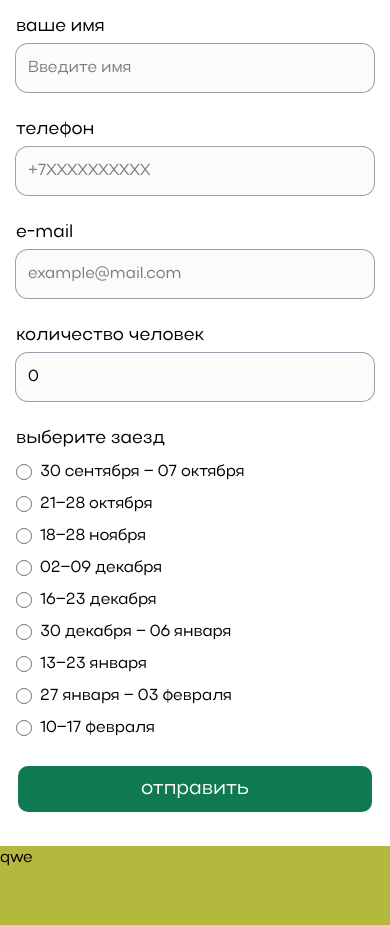
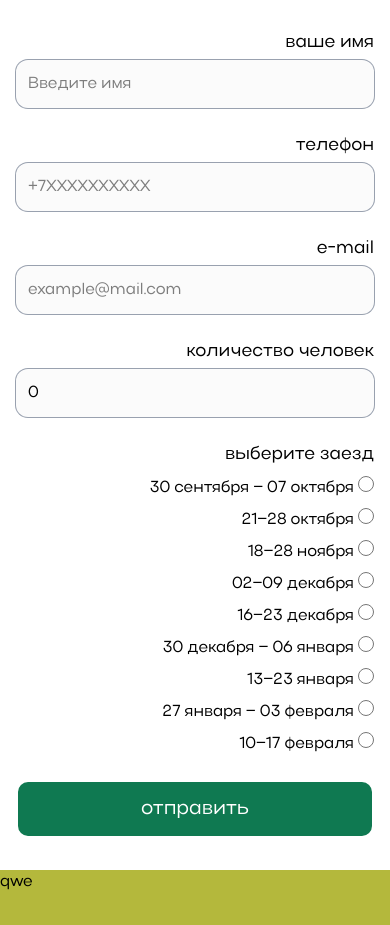
Before and after one commit to artashesGiv/yagodnaya-polyana, a Nuxt app: page / in a window 390 px wide. Shown: the part 5617-6542 px from the top of the page. Built offline with nearby package versions, Linux system fonts and the light colour scheme; a web font is replaced by a local one.

Commit message:
update form

```diff
--- a/assets/styles/main.css
+++ b/assets/styles/main.css
@@ -32,7 +32,7 @@ body {
   }
 
   .button {
-    @apply transition-base cursor-pointer rounded-xl border-2 px-[18px] py-[8px] text-[20px] md:px-[30px] md:py-[18px] md:text-[24px];
+    @apply transition-base cursor-pointer rounded-xl border-2 p-[12px] text-[20px] md:p-[18px] md:text-[24px] 2xl:px-[30px] 2xl:py-[18px] 2xl:text-[32px];
   }
 
   .button-secondary {
--- a/components/contacts-section.vue
+++ b/components/contacts-section.vue
@@ -2,7 +2,7 @@
   <section id="contacts" class="relative overflow-hidden">
     <nuxt-img
       src="/images/contacts/background.jpg"
-      class="h-[150px] w-full object-cover sm:h-[200px] md:h-[250px]"
+      class="h-[150px] w-full object-cover sm:h-[200px] md:h-[250px] lg:h-[300px] xl:h-full"
     />
     <nuxt-img
       src="/images/contacts/decoration-1.png"
@@ -10,7 +10,7 @@
     />
     <nuxt-img
       src="/images/contacts/decoration-2.png"
-      class="absolute top-0 left-[220px] z-3 w-[3860px] max-lg:hidden"
+      class="absolute top-0 left-[220px] z-3 w-[3860px] max-xl:hidden"
     />
     <h2
       class="font-druzhok absolute top-[24px] right-[24px] z-4 text-right text-[36px] text-white sm:right-[40px] sm:text-[50px] md:top-[40px] md:text-[60px] lg:top-[70px] lg:right-[70px] lg:text-[70px] xl:text-[100px] 2xl:top-[100px] 2xl:right-[100px]"
@@ -18,11 +18,10 @@
       НАШИ <br />
       КОНТАКТЫ
     </h2>
-    <!--    <contacts-form-->
-    <!--      class="absolute top-[150px] right-[150px] z-5 hidden w-full sm:top-[200px] md:top-[250px] lg:block"-->
-    <!--    />-->
-
-    <div class="relative z-5 w-full bg-white px-4 py-8 lg:hidden">
+    <contacts-form
+      class="absolute top-[20%] right-[10%] z-5 hidden w-full xl:flex 2xl:top-[25%]"
+    />
+    <div class="relative z-5 w-full bg-white px-4 py-8 xl:hidden">
       <contacts-form class="mt-3" />
     </div>
     <div class="bg-secondary h-[1500px]">qwe</div>
--- a/components/contacts/form.vue
+++ b/components/contacts/form.vue
@@ -1,72 +1,78 @@
 <template>
   <form
-    class="mx-auto flex max-w-md flex-col gap-6"
+    class="2xl-max-w-3xl mx-auto flex max-w-lg flex-col gap-6 xl:max-w-[50%]"
     @submit.prevent="handleSubmit"
   >
-    <h3 class="text-right text-[24px] md:text-[32px]">
+    <h3
+      class="3xl:text-[60px] text-right text-[24px] md:text-[32px] 2xl:text-[40px]"
+    >
       Заполните форму бронирования
     </h3>
     <!-- Name -->
-    <div>
+    <div class="relative">
       <label
         for="name"
-        class="mb-1 block text-[18px] font-medium md:text-[24px]"
-        >ваше имя</label
+        class="3xl:text-[45px] mb-1 block text-right text-[18px] font-medium md:text-[24px] 2xl:text-[32px]"
       >
+        ваше имя
+      </label>
       <ui-input-base
         v-model="form.name"
         input-id="name"
         placeholder="Введите имя"
         type="text"
       />
-      <p v-if="errors.name" class="mt-1 text-sm text-red-500">
+      <p v-if="errors.name" class="absolute mt-1 text-sm text-red-500">
         {{ errors.name }}
       </p>
     </div>
 
     <!-- Phone -->
-    <div>
+    <div class="relative">
       <label
         for="phone"
-        class="mb-1 block text-[18px] font-medium md:text-[24px]"
-        >телефон</label
+        class="3xl:text-[45px] mb-1 block text-right text-[18px] font-medium md:text-[24px] 2xl:text-[32px]"
       >
+        телефон
+      </label>
       <ui-input-base
         v-model="form.phone"
         input-id="phone"
         type="tel"
         placeholder="+7XXXXXXXXXX"
       />
-      <p v-if="errors.phone" class="mt-1 text-sm text-red-500">
+      <p v-if="errors.phone" class="absolute mt-1 text-sm text-red-500">
         {{ errors.phone }}
       </p>
     </div>
 
     <!-- Email -->
-    <div>
+    <div class="relative">
       <label
         for="email"
-        class="mb-1 block text-[18px] font-medium md:text-[24px]"
-        >e-mail</label
+        class="3xl:text-[45px] mb-1 block text-right text-[18px] font-medium md:text-[24px] 2xl:text-[32px]"
       >
+        e-mail
+      </label>
       <ui-input-base
         v-model="form.email"
         input-id="email"
         type="email"
         placeholder="example@mail.com"
       />
-      <p v-if="errors.email" class="mt-1 text-sm text-red-500">
+      <p v-if="errors.email" class="absolute mt-1 text-sm text-red-500">
         {{ errors.email }}
       </p>
     </div>
 
     <!-- Persons -->
-    <div>
+    <div class="relative">
       <label
         for="persons"
-        class="mb-1 block text-[18px] font-medium md:text-[24px]"
-        >количество человек</label
+        class="3xl:text-[45px] mb-1 block text-right text-[18px] font-medium md:text-[24px] 2xl:text-[32px]"
       >
+        количество человек
+      </label>
       <ui-input-base
         v-model="form.persons"
         input-id="persons"
@@ -74,35 +80,41 @@
         min="1"
         placeholder="1"
       />
-      <p v-if="errors.persons" class="mt-1 text-sm text-red-500">
+      <p v-if="errors.persons" class="absolute mt-1 text-sm text-red-500">
         {{ errors.persons }}
       </p>
     </div>
 
     <!-- Arrival Dates -->
     <div>
-      <p class="mb-2 block text-[18px] font-medium md:text-[24px]">
+      <p
+        class="3xl:text-[45px] mb-2 block text-right text-[18px] font-medium md:text-[24px] 2xl:text-[32px]"
+      >
         выберите заезд
       </p>
-      <ul class="space-y-2">
+      <ul class="flex flex-col items-end gap-2">
         <li
           v-for="option in arrivalOptions"
           :key="option"
           class="flex items-center gap-2"
         >
+          <label
+            :for="option"
+            class="3xl:text-[35px] cursor-pointer text-[16px] md:text-[20px] 2xl:text-[26px]"
+            @click="form.arrival = option"
+          >
+            {{ option }}
             <input
               :id="option"
               v-model="form.arrival"
               type="radio"
               :value="option"
-            class="accent-primary h-4 w-4"
+              class="accent-primary 2xl:w- 3xl:h-7 3xl:w-7 h-4 w-4 2xl:h-5"
             />
-          <label :for="option" class="text-[16px] md:text-[20px]">{{
-            option
-          }}</label>
+          </label>
         </li>
       </ul>
-      <p v-if="errors.arrival" class="mt-1 text-sm text-red-500">
+      <p v-if="errors.arrival" class="absolute mt-1 text-sm text-red-500">
         {{ errors.arrival }}
       </p>
     </div>
--- a/components/ui/input-base.vue
+++ b/components/ui/input-base.vue
@@ -4,7 +4,7 @@
     v-model="value"
     :type="type"
     :placeholder="placeholder"
-    class="focus:ring-primary bg-white-secondary transition-base hover:shadow-base w-full rounded-xl p-[12px] ring-1 ring-gray-400 outline-none focus:ring-2 md:p-[18px]"
+    class="focus:ring-primary bg-white-secondary transition-base hover:shadow-base 3xl:text-[34px] w-full rounded-xl p-[12px] text-[16px] ring-1 ring-gray-400 outline-none focus:ring-2 md:p-[18px] md:text-[20px] xl:p-[24px] 2xl:p-[32px] 2xl:text-[28px]"
   />
 </template>
 
```
Lines whose indentation alone changed are shown as unchanged.
